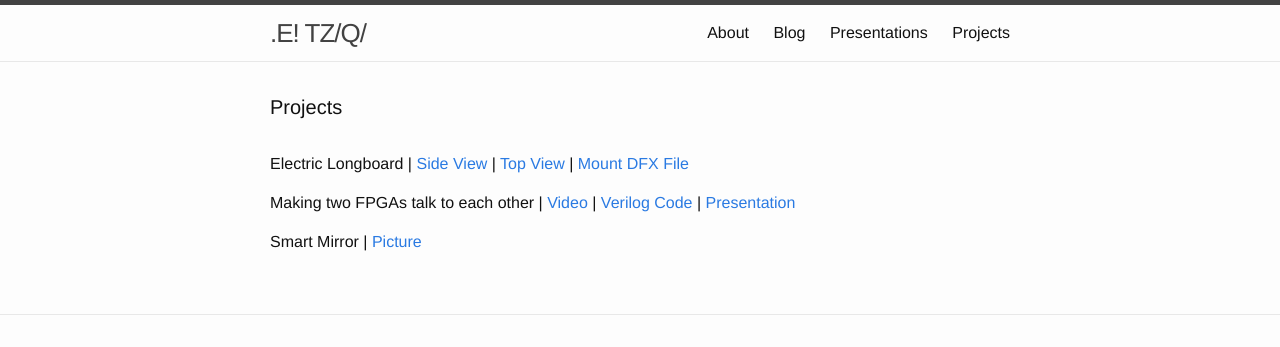
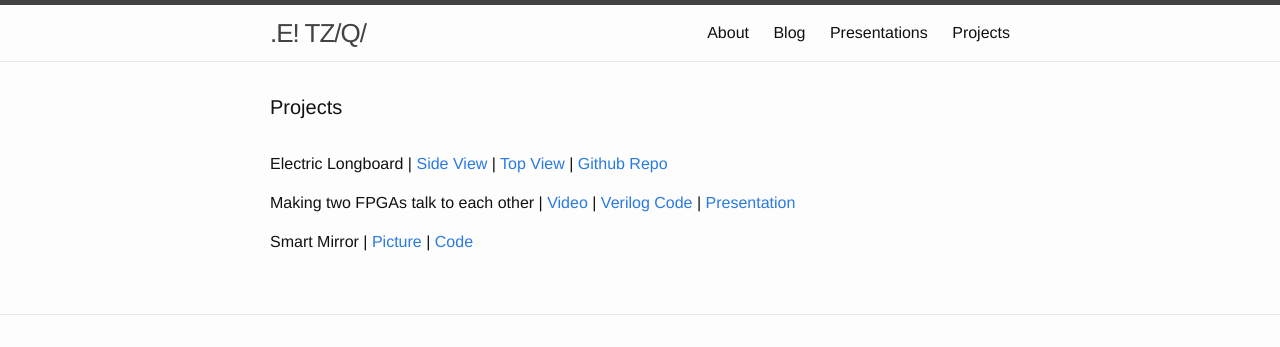
Before and after one commit to codekansas/codekansas.github.io, a Jekyll site: the page built from projects.md, in a window 1280 px wide. Shown: the top 347 px of the page. Built offline with Jekyll 4.4.1, drawn with Linux system fonts in a browser that asks for light colours.

Commit message:
changed projects page :+1:

```diff
--- a/projects.md
+++ b/projects.md
@@ -5,9 +5,9 @@ permalink: /projects/
 ---
 
 Electric Longboard
-| [Side View](https://goo.gl/photos/o7pZ1cuh9toNMhHZ9)
-| [Top View](https://goo.gl/photos/2Gh1TpHrYFAWmTqg8)
-| [Mount DFX File](https://drive.google.com/file/d/0B4Po_rQ05VxJVGJhamE2ZGNYOTQ/view?usp=sharing)
+| [Side View](https://raw.githubusercontent.com/codekansas/electric-longboard/master/side_view.jpg)
+| [Top View](https://raw.githubusercontent.com/codekansas/electric-longboard/master/top_view.jpg)
+| [Github Repo](https://github.com/codekansas/electric-longboard)
 
 Making two FPGAs talk to each other
 | [Video](https://drive.google.com/file/d/0B4Po_rQ05VxJdzNVc0xiZjRmd00/view)
@@ -16,3 +16,4 @@ Making two FPGAs talk to each other
 
 Smart Mirror
 | [Picture](https://goo.gl/photos/m9iZ4fcbizQ68LEX7)
+| [Code](https://github.com/codekansas/hackemory-2016)
```
